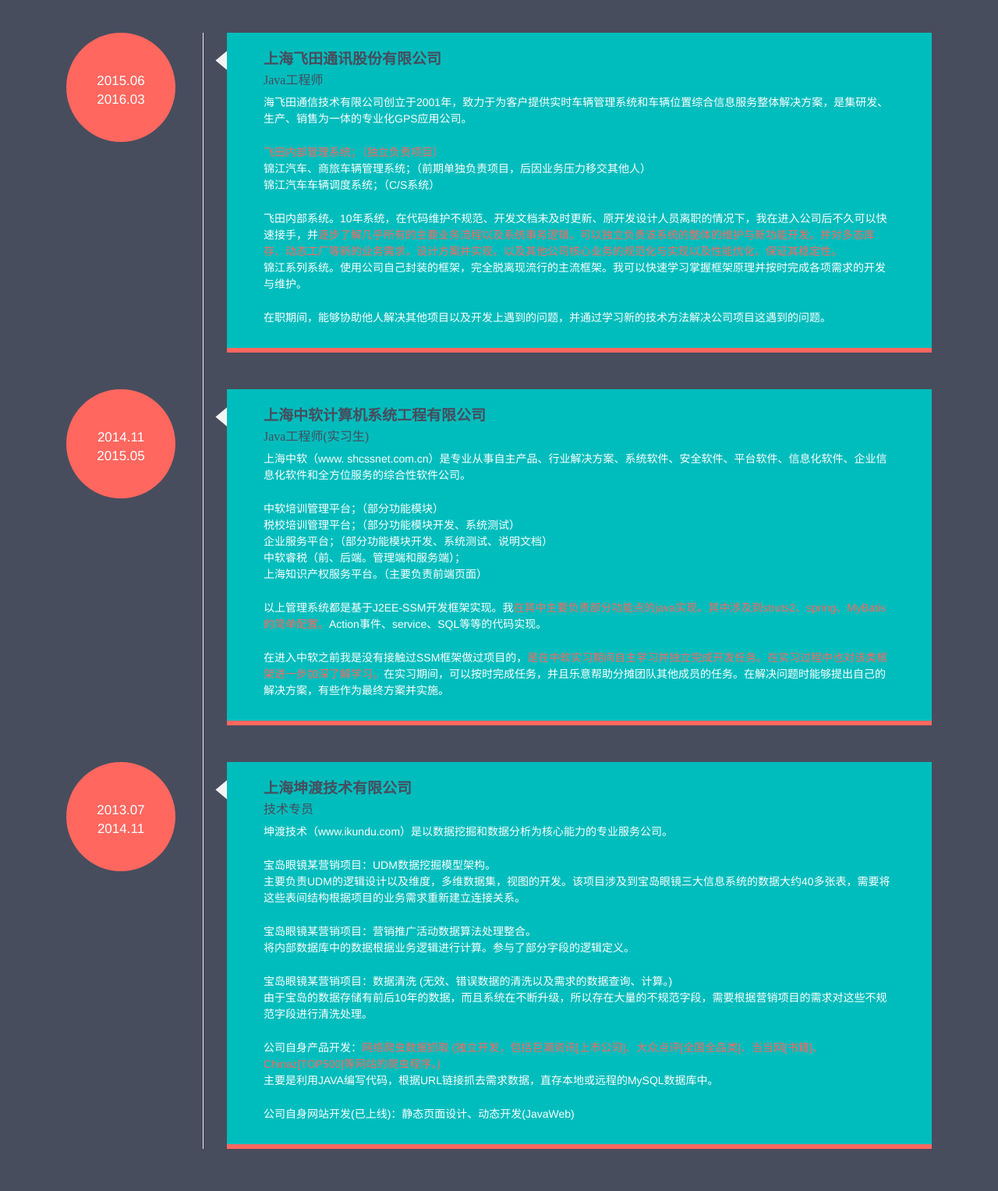
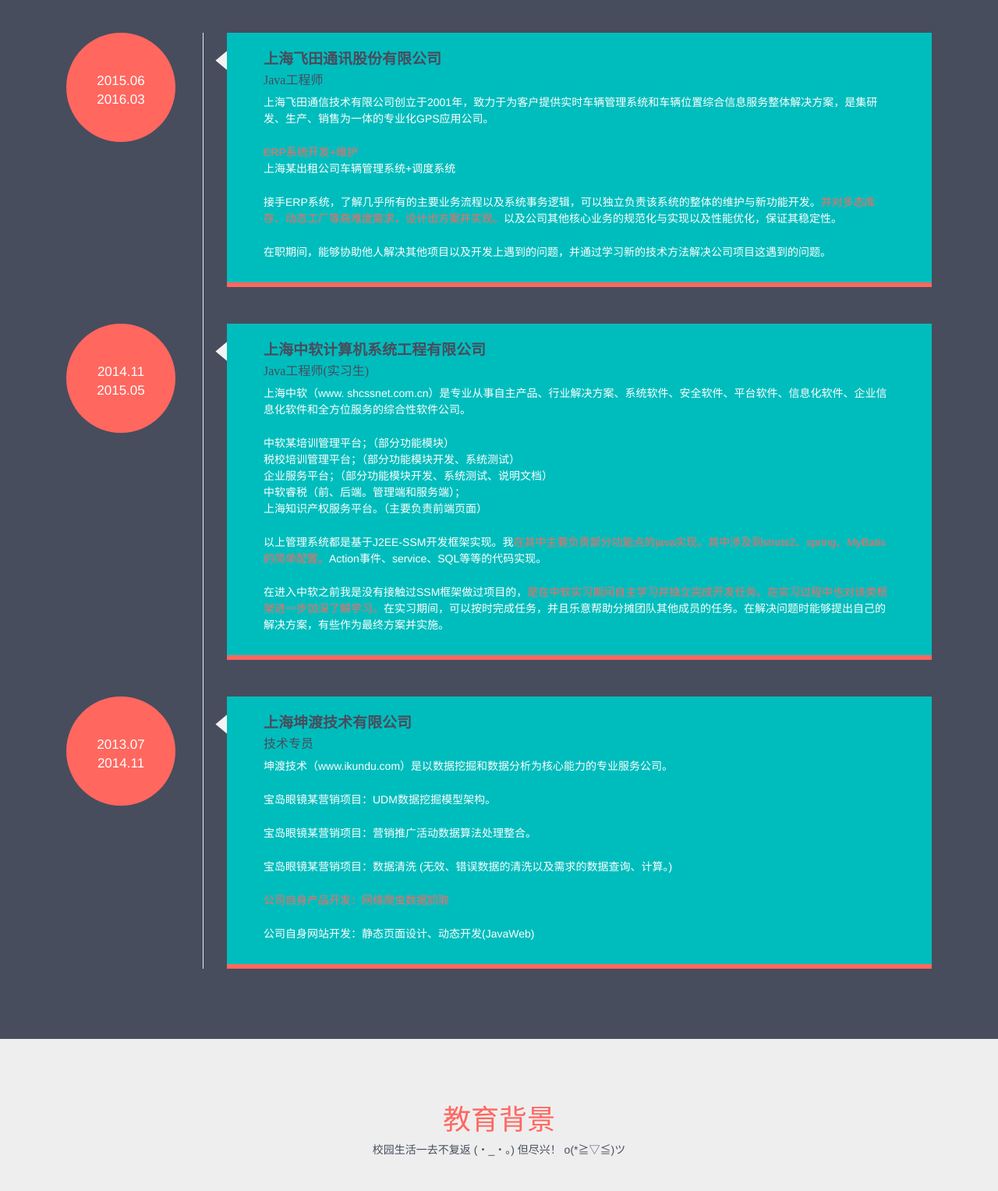
Before and after one commit to Theembers/theembers.github.com, a plain HTML site: page index.html in a window 1280 px wide. Shown: the part 2633-4160 px from the top of the page at 78% size. Drawn offline with Linux system fonts and the light colour scheme.

Commit message:
信息保密

```diff
--- a/index.html
+++ b/index.html
@@ -173,10 +173,9 @@
           <div class="exCon">
             <h4>上海飞田通讯股份有限公司</h4>
             <h5>Java工程师</h5>
-            <p>海飞田通信技术有限公司创立于2001年，致力于为客户提供实时车辆管理系统和车辆位置综合信息服务整体解决方案，是集研发、生产、销售为一体的专业化GPS应用公司。</p>
-            <p><span class="keywords">飞田内部管理系统；（独立负责项目）</span><br>锦江汽车、商旅车辆管理系统；（前期单独负责项目，后因业务压力移交其他人）<br>锦江汽车车辆调度系统；（C/S系统）</p>
-			<p>飞田内部系统。10年系统，在代码维护不规范、开发文档未及时更新、原开发设计人员离职的情况下，我在进入公司后不久可以快速接手，并<span class="keywords">逐步了解几乎所有的主要业务流程以及系统事务逻辑，可以独立负责该系统的整体的维护与新功能开发。并对多态库存、动态工厂等新的业务需求，设计方案并实现，以及其他公司核心业务的规范化与实现以及性能优化，保证其稳定性。</span><br>
-			锦江系列系统。使用公司自己封装的框架，完全脱离现流行的主流框架。我可以快速学习掌握框架原理并按时完成各项需求的开发与维护。</p>
+            <p>上海飞田通信技术有限公司创立于2001年，致力于为客户提供实时车辆管理系统和车辆位置综合信息服务整体解决方案，是集研发、生产、销售为一体的专业化GPS应用公司。</p>
+            <p><span class="keywords">ERP系统开发+维护</span><br>上海某出租公司车辆管理系统+调度系统</p>
+			<p>接手ERP系统，了解几乎所有的主要业务流程以及系统事务逻辑，可以独立负责该系统的整体的维护与新功能开发。<span class="keywords">并对多态库存、动态工厂等高难度需求，设计出方案并实现。</span>以及公司其他核心业务的规范化与实现以及性能优化，保证其稳定性。</p>
 			<p>在职期间，能够协助他人解决其他项目以及开发上遇到的问题，并通过学习新的技术方法解决公司项目这遇到的问题。</p>
           </div>
         </div>
@@ -191,7 +190,7 @@
             <h4>上海中软计算机系统工程有限公司</h4>
             <h5>Java工程师(实习生)</h5>
             <p>上海中软（www. shcssnet.com.cn）是专业从事自主产品、行业解决方案、系统软件、安全软件、平台软件、信息化软件、企业信息化软件和全方位服务的综合性软件公司。</p>
-          	<p>中软培训管理平台；（部分功能模块）<br>税校培训管理平台；（部分功能模块开发、系统测试）<br>企业服务平台；（部分功能模块开发、系统测试、说明文档）<br>中软睿税（前、后端。管理端和服务端）；<br>上海知识产权服务平台。（主要负责前端页面）</p>
+          	<p>中软某培训管理平台；（部分功能模块）<br>税校培训管理平台；（部分功能模块开发、系统测试）<br>企业服务平台；（部分功能模块开发、系统测试、说明文档）<br>中软睿税（前、后端。管理端和服务端）；<br>上海知识产权服务平台。（主要负责前端页面）</p>
           	<p>以上管理系统都是基于J2EE-SSM开发框架实现。我<span class="keywords">在其中主要负责部分功能点的java实现。其中涉及到struts2、spring、MyBatis的简单配置。</span>Action事件、service、SQL等等的代码实现。</p>
           	<p>在进入中软之前我是没有接触过SSM框架做过项目的，<span class="keywords">是在中软实习期间自主学习并独立完成开发任务。在实习过程中也对该类框架进一步加深了解学习。</span>在实习期间，可以按时完成任务，并且乐意帮助分摊团队其他成员的任务。在解决问题时能够提出自己的解决方案，有些作为最终方案并实施。</p>
 
@@ -208,11 +207,11 @@
             <h4>上海坤渡技术有限公司</h4>
             <h5>技术专员</h5>
             <p>坤渡技术（www.ikundu.com）是以数据挖掘和数据分析为核心能力的专业服务公司。</p>
-            <p>宝岛眼镜某营销项目：UDM数据挖掘模型架构。<br>主要负责UDM的逻辑设计以及维度，多维数据集，视图的开发。该项目涉及到宝岛眼镜三大信息系统的数据大约40多张表，需要将这些表间结构根据项目的业务需求重新建立连接关系。</p>
-            <p>宝岛眼镜某营销项目：营销推广活动数据算法处理整合。<br>将内部数据库中的数据根据业务逻辑进行计算。参与了部分字段的逻辑定义。</p>
-            <p>宝岛眼镜某营销项目：数据清洗 (无效、错误数据的清洗以及需求的数据查询、计算。)<br>由于宝岛的数据存储有前后10年的数据，而且系统在不断升级，所以存在大量的不规范字段，需要根据营销项目的需求对这些不规范字段进行清洗处理。</p>
-            <p>公司自身产品开发：<span class="keywords">网络爬虫数据抓取 (独立开发，包括巨潮资讯[上市公司]、大众点评[全国全品类]、当当网[书籍]、Chinaz[TOP500]等网站的爬虫程序。)</span><br>主要是利用JAVA编写代码，根据URL链接抓去需求数据，直存本地或远程的MySQL数据库中。</p>
-            <p>公司自身网站开发(已上线)：静态页面设计、动态开发(JavaWeb)</p>
+            <p>宝岛眼镜某营销项目：UDM数据挖掘模型架构。</p>
+            <p>宝岛眼镜某营销项目：营销推广活动数据算法处理整合。</p>
+            <p>宝岛眼镜某营销项目：数据清洗 (无效、错误数据的清洗以及需求的数据查询、计算。)</p>
+            <p><span class="keywords">公司自身产品开发：网络爬虫数据抓取</span> </p>
+            <p>公司自身网站开发：静态页面设计、动态开发(JavaWeb)</p>
 
           </div>
         </div>
@@ -275,7 +274,7 @@
 
       <div class="row">
         <div class=" col-xs-12 col-sm-12 col-md-6 col-lg-4">
-          <h4><i class="fa  fa-phone fa-2x"></i><span>188-1750-8557</span></h4>
+          <h4><i class="fa  fa-phone fa-2x"></i><span>188-****-8557</span></h4>
         </div>
         <div class=" col-xs-12 col-sm-12 col-md-6 col-lg-4">
           <h4><i class="fa fa-envelope fa-2x"></i><span><a href="mailto:unusual7@163.com">unusual7@163.com</a></span></h4>
@@ -287,7 +286,7 @@
           <h4><i class="fa fa-wechat fa-2x"></i><span>Theember</span></h4>
         </div>
         <div class=" col-xs-12 col-sm-12 col-md-6 col-lg-4">
-          <h4><i class="fa fa-qq fa-2x"></i><span>494663517</span></h4>
+          <h4><i class="fa fa-qq fa-2x"></i><span>49****57</span></h4>
         </div>
         <div class=" col-xs-12 col-sm-12 col-md-6 col-lg-4">
           <h4><i class="fa fa-weibo fa-2x"></i><span><a href="http://weibo.com/theember">weibo.com/theember</a></span></h4>
```
